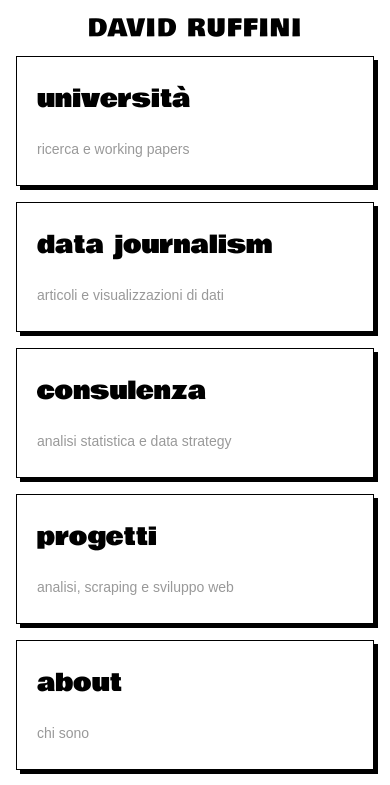
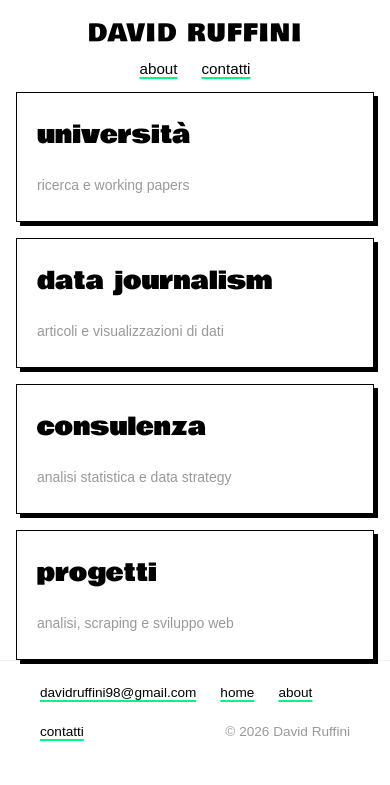
Before and after one commit to davidoffdado/personal-website, a React (Vite) app: page / in a window 390 px wide. Shown: the top 785 px of the page. Built offline with nearby package versions, Linux system fonts and the light colour scheme; a web font is replaced by a local one.

Commit message:
navbar con link about e contatti, home a quattro card, nome senza effetto card

```diff
--- a/src/components/Navbar.jsx
+++ b/src/components/Navbar.jsx
@@ -6,6 +6,10 @@ function Navbar() {
       <NavLink to="/" className="nav-logo">
         David Ruffini
       </NavLink>
+      <div className="nav-links">
+        <NavLink to="/about" className="nav-link">about</NavLink>
+        <NavLink to="/contatti" className="nav-link">contatti</NavLink>
+      </div>
     </nav>
   );
 }
--- a/src/pages/Home.jsx
+++ b/src/pages/Home.jsx
@@ -21,16 +21,6 @@ const sections = [
     title: "progetti",
     desc: "analisi, scraping e sviluppo web",
   },
-  {
-    to: "/about",
-    title: "about",
-    desc: "chi sono",
-  },
-  {
-    to: "/contatti",
-    title: "contatti",
-    desc: "lavoriamo insieme",
-  },
 ];
 
 export default function Home() {
--- a/src/styles/global.css
+++ b/src/styles/global.css
@@ -34,11 +34,38 @@ a {
 
 .navbar {
   height: 56px;
-  display: flex;
+  display: grid;
+  grid-template-columns: 1fr auto 1fr;
   align-items: center;
-  justify-content: center;
   padding: 0 2.5rem;
   background: white;
+}
+
+.navbar .nav-logo {
+  grid-column: 2;
+}
+
+.nav-links {
+  grid-column: 3;
+  justify-self: end;
+  display: flex;
+  gap: 1.5rem;
+}
+
+/* stesso stile dei link nel footer */
+.nav-link {
+  font-size: 0.95rem;
+  color: black;
+  text-decoration: underline;
+  text-decoration-color: #02f585;
+  text-decoration-thickness: 2px;
+  text-underline-offset: 3px;
+  transition: background 0.15s;
+}
+
+.nav-link:hover,
+.nav-link:focus-visible {
+  background: #02f585;
 }
 
 .nav-logo {
@@ -49,27 +76,13 @@ a {
   letter-spacing: 0.05em;
   color: black;
   opacity: 0.55;
-  padding: 0.1em 0.4em;
-  border: 1.5px solid transparent;
-  transition: opacity 0.2s, background 0.14s ease-out, border-color 0.14s ease-out,
-    box-shadow 0.14s ease-out, transform 0.14s ease-out;
+  transition: opacity 0.2s;
 }
 
-.nav-logo.active {
-  opacity: 1;
-}
-
+.nav-logo.active,
 .nav-logo:hover,
 .nav-logo:focus-visible {
   opacity: 1;
-  background: #02f585;
-  border-color: black;
-  box-shadow: 3px 3px 0 black;
-}
-
-.nav-logo:active {
-  transform: translate(3px, 3px);
-  box-shadow: 0 0 0 black;
 }
 
 /* ===== PAGE CONTENT ===== */
@@ -615,6 +628,20 @@ a {
 /* ===== MOBILE ===== */
 
 @media (max-width: 768px) {
+  .navbar {
+    height: auto;
+    grid-template-columns: 1fr;
+    justify-items: center;
+    gap: 0.5rem;
+    padding: 0.9rem 1.25rem;
+  }
+
+  .navbar .nav-logo,
+  .nav-links {
+    grid-column: 1;
+    justify-self: center;
+  }
+
   .home-page {
     padding: 0 1rem;
   }
```
